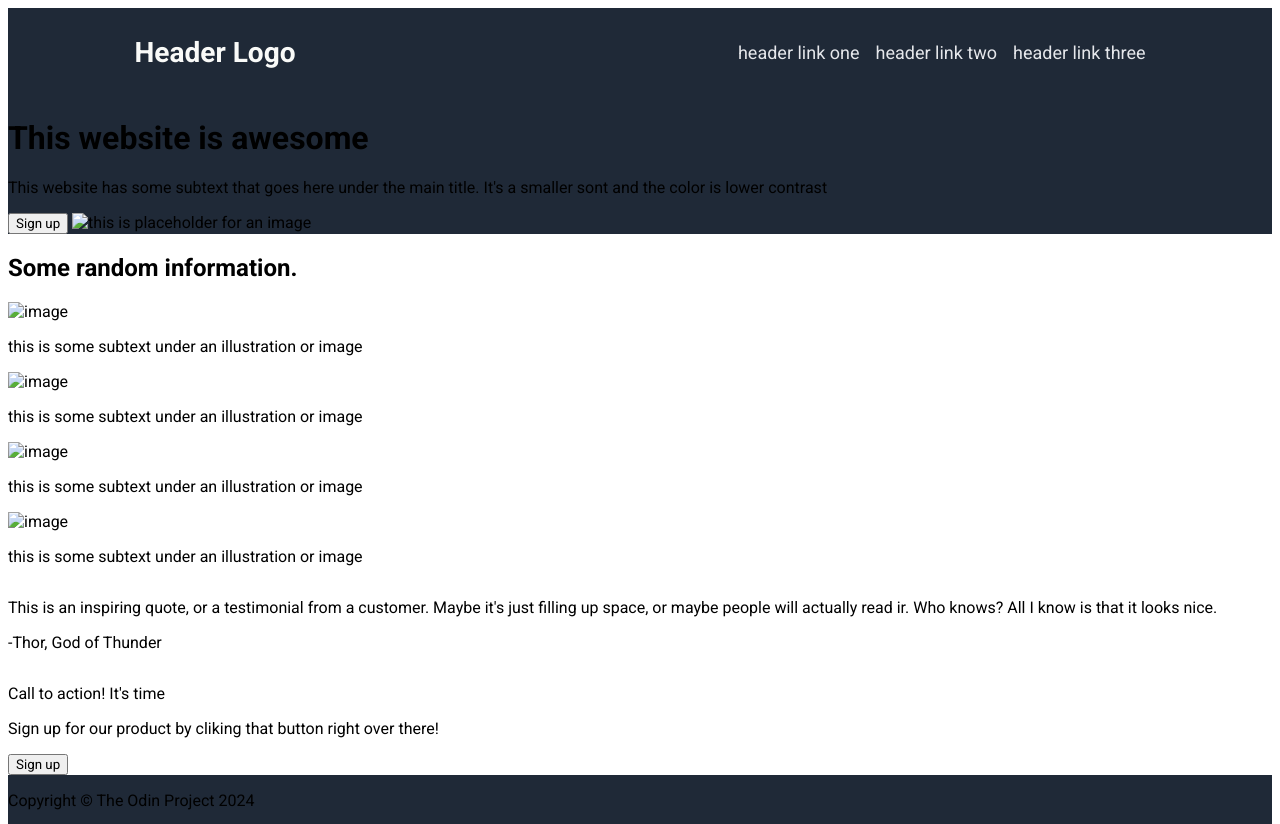
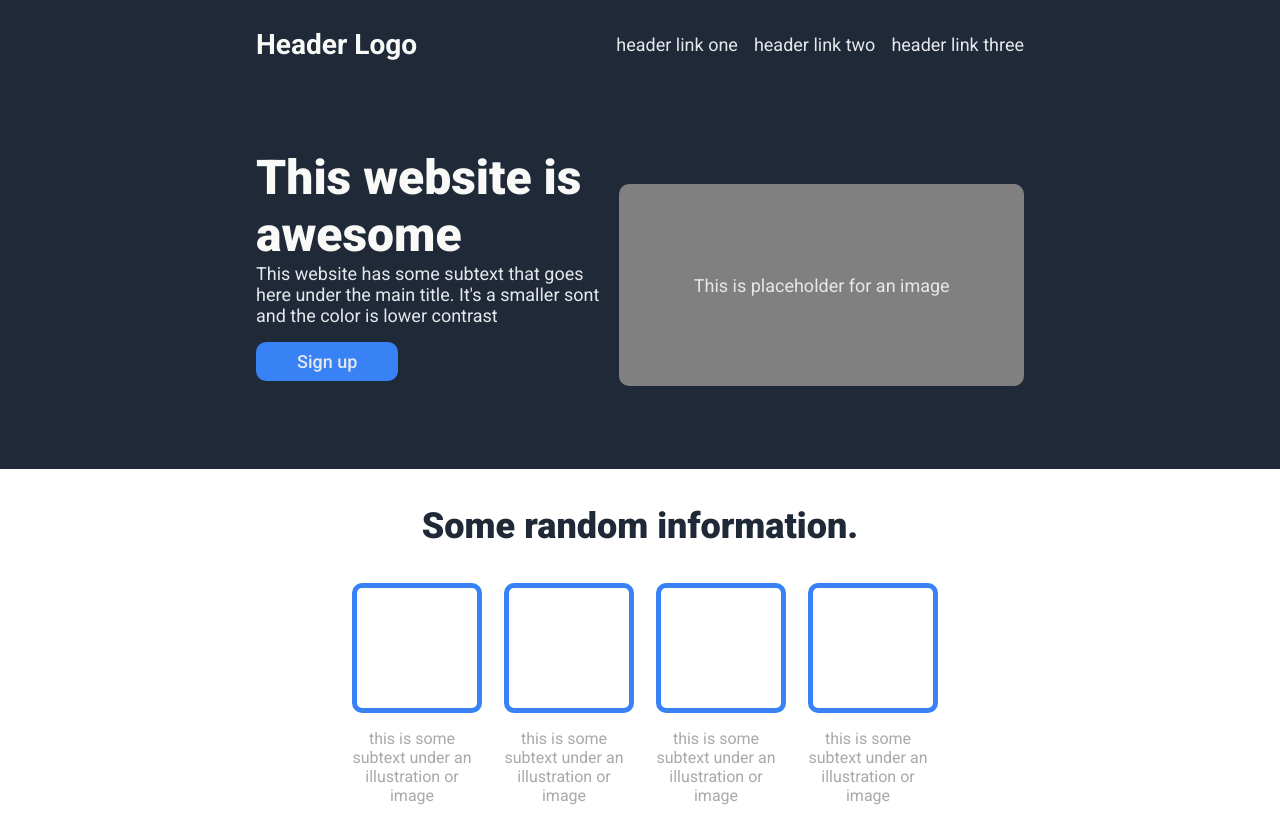
Before and after one commit to vezbok/odin_landing_flex, a plain HTML site: page index.html in a window 1280 px wide. Shown: the top 824 px of the page. Drawn offline with Linux system fonts and the light colour scheme.

Commit message:
add first section and cards

```diff
--- a/index.html
+++ b/index.html
@@ -14,12 +14,14 @@
     <div class="header">
         <h3>Header Logo</h3>
         <ul>
-            <li>header link one</li>
-            <li>header link two</li>
-            <li>header link three</li>
+            <li><a href="#">header link one</a></li>
+            <li><a href="#">header link two</a></li>
+            <li><a href="#">header link three</a></li>
         </ul>
     </div>
     <div class="first">
+
+        <div class="first-left">
             <h1>
                 This website is awesome
             </h1>
@@ -28,21 +30,39 @@
                 It's a smaller sont and the color is lower contrast
             </p>
             <button>Sign up</button>
-        <img alt="this is placeholder for an image"/>
+        </div>
+
+        <div class="first-img">
+            <p>This is placeholder for an image</p>
+        </div>
+
     </div>
     <div class="some-rand">
-        <h2>Some random information.</h2>
-        <img alt="image">
+        <div class="rand-header">
+            <p>Some random information.</p>
+        </div>
+
+        <div class="rand-cards">
+            <div class="card">
+                <div class="card-img"></div>
                 <p>this is some subtext under an illustration or image</p>
+            </div>
 
-        <img alt="image">
+            <div class="card">
+                <div class="card-img"></div>
                 <p>this is some subtext under an illustration or image</p>
+            </div>
 
-        <img alt="image">
+            <div class="card">
+                <div class="card-img"></div>
                 <p>this is some subtext under an illustration or image</p>
+            </div>
 
-        <img alt="image">
+            <div class="card">
+                <div class="card-img"></div>
                 <p>this is some subtext under an illustration or image</p>
+            </div>
+        </div>
 
     </div>
     <div class="quote">
--- a/style.css
+++ b/style.css
@@ -1,21 +1,33 @@
 * {
     font-family: "Roboto", sans-serif;
+}
+
+html, body
+{
+    margin: 0px; padding: 0px
 }
 
 .container {
     display: flex;
     flex-direction: column;
+    width: 100%;
+    padding-left: 0px;
 }
 .header, .first, .footer {
     background-color: #1F2937;
 }
 
+.header, .some-rand, .first
+ {
+    padding: 0 20%;
+
+}
 .header {
-    padding: 0 10%;
     display: flex;
     justify-content: space-between;
     color: #F9FAF8;
     font-size: 24px;
+    padding-bottom: 60px;
 }
 .header ul {
     list-style: none;
@@ -25,3 +37,87 @@
     color: #E5E7EB;
     align-items: center;
 }
+.header a, a:hover, a:visited, a:active {
+    color: inherit;
+    text-decoration: none;
+}
+
+.first {
+    display: flex;
+    justify-content: space-between;
+    align-items: center;
+    gap: 20px;
+    padding-bottom: 48px;
+}
+.first h1 {
+    font-weight: 900;
+    font-size: 48px;
+    margin: 0;
+    color: #F9FAF8;
+}
+.first p {
+    margin: 0;
+    color: #E5E7EB;
+    font-size: 18px;
+}
+.first-left {
+    width: 50%;
+    padding-bottom: 40px;
+}
+.first-img {
+    background-color: gray;
+    width: 450px;
+    height: 200px;
+    display: flex;
+    border: 1px solid transparent;
+    border-radius: 10px;
+}
+.first-img p {
+    margin: auto;
+}
+
+.first button {
+    background-color: #3882F6;
+    font-size: 18px;
+    padding: 8px 40px;
+    margin-top: 16px;
+    color: #E5E7EB;
+    border: 1px solid transparent;
+    border-radius: 10px;
+    font-weight: 500;
+}
+
+.some-rand {
+    display: flex;
+    flex-direction: column;
+    /* justify-content: center; */
+    align-items: center;
+}
+
+.rand-header {
+    font-size: 36px;
+    font-weight: 1000;
+    color: #1F2937;
+}
+
+.rand-cards {
+    display: flex;
+    justify-content: center;
+    gap: 32px;
+
+}
+.card {
+    width: 120px;
+    align-self: center;
+}
+.card p {
+    color: darkgray;
+    font-size: 16px;
+    text-align: center;
+}
+.card-img {
+    width: 120px;
+    height: 120px;
+    border: 5px solid #3882F6 ;
+    border-radius: 10px;
+}
```
Lines whose indentation alone changed are shown as unchanged.
